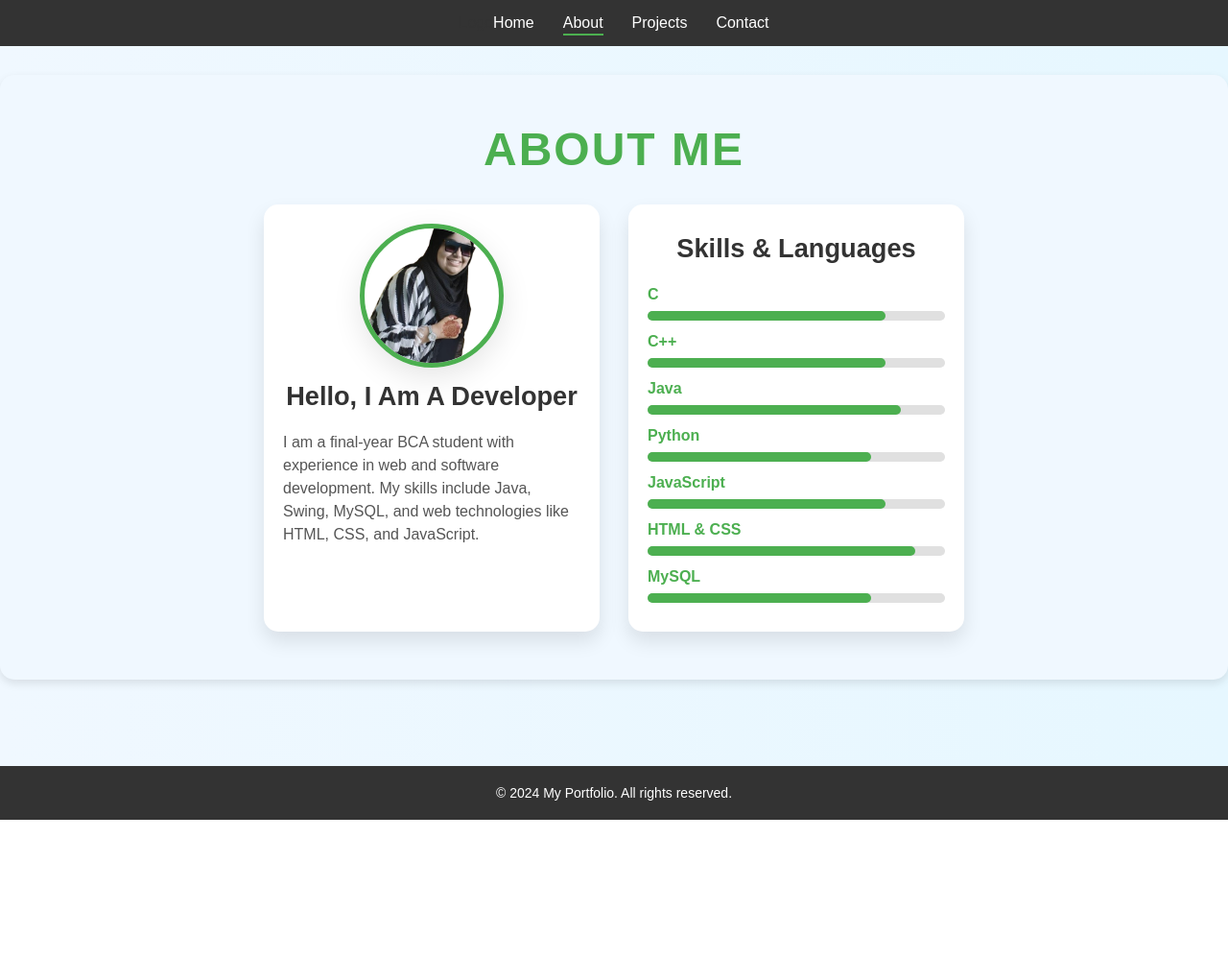
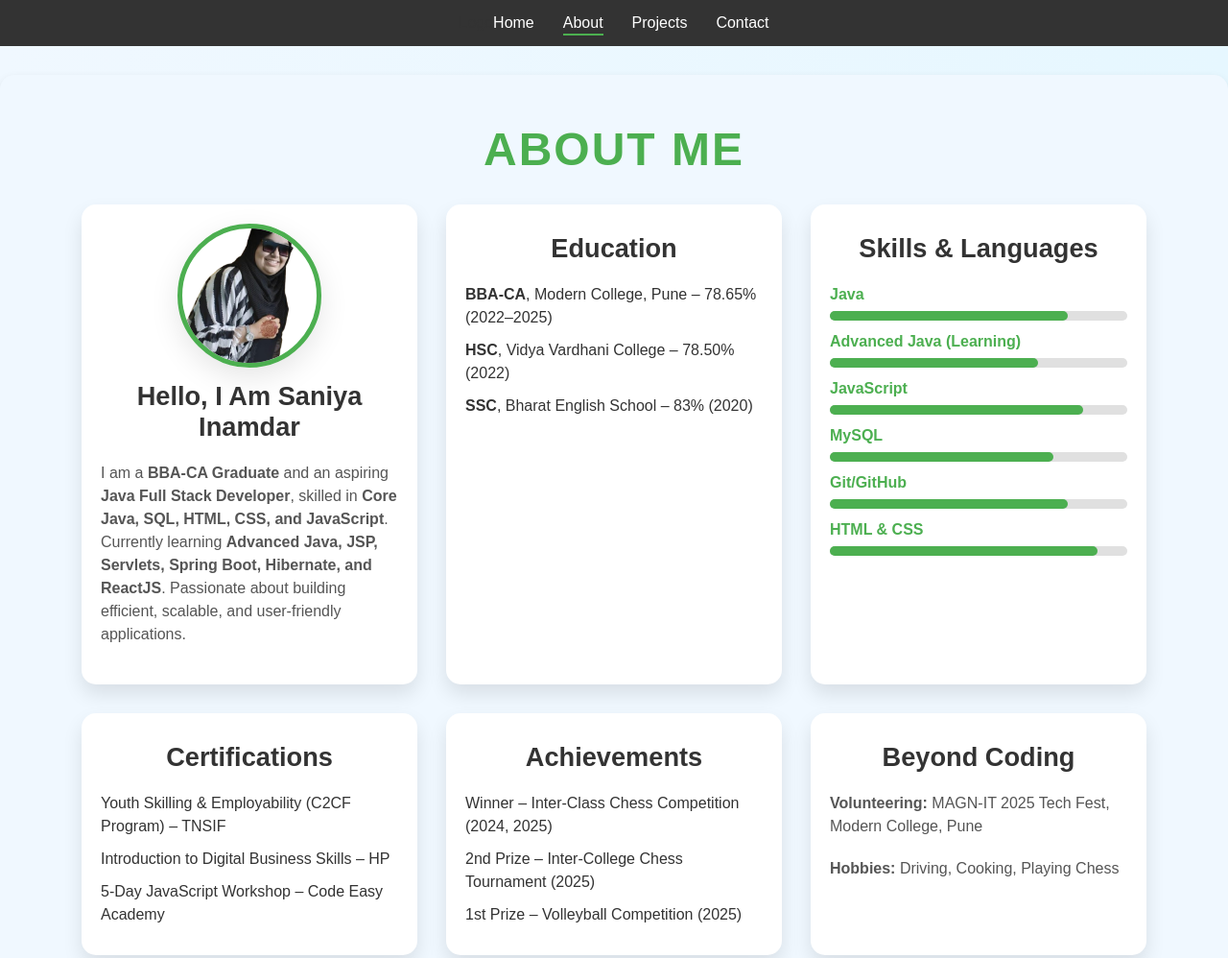
Before and after one commit to SaniyaInamdar/Portfolio, a plain HTML site: page about.html in a window 1280 px wide. Shown: the top 998 px of the page at 96% size. Before the commit the page ends 854 px from the top, so only its background shows below. Drawn offline with Linux system fonts and the light colour scheme.

Commit message:
Portolio update

```diff
--- a/about.html
+++ b/about.html
@@ -22,74 +22,111 @@
       </div>
     </nav>
 
+    <!-- About Section -->
     <section class="about-section">
       <h1>About Me</h1>
       <div class="cards">
-        <!-- First Card: Image and About Information -->
+
+        <!-- Intro Card -->
         <div class="card">
           <div class="card-header">
             <div class="image-container">
-              <img src="myimg.png" alt="Your Image" />
+              <img src="myimg.png" alt="Saniya Inamdar" />
             </div>
-            <h2>Hello, I am a Developer</h2>
+            <h2>Hello, I am Saniya Inamdar</h2>
           </div>
           <div class="card-body">
-            <p>I am a final-year BCA student with experience in web and software development. My skills include Java, Swing, MySQL, and web technologies like HTML, CSS, and JavaScript.</p>
+            <p>
+              I am a <b>BBA-CA Graduate</b> and an aspiring <b>Java Full Stack Developer</b>,
+              skilled in <b>Core Java, SQL, HTML, CSS, and JavaScript</b>.
+              Currently learning <b>Advanced Java, JSP, Servlets, Spring Boot, Hibernate, and ReactJS</b>.
+              Passionate about building efficient, scalable, and user-friendly applications.
+            </p>
           </div>
         </div>
 
-        <!-- Second Card: Skills and Proficiency -->
+        <!-- Education Card -->
+        <div class="card">
+          <div class="card-header">
+            <h2>Education</h2>
+          </div>
+          <div class="card-body">
+            <ul>
+              <li><b>BBA-CA</b>, Modern College, Pune – 78.65% (2022–2025)</li>
+              <li><b>HSC</b>, Vidya Vardhani College – 78.50% (2022)</li>
+              <li><b>SSC</b>, Bharat English School – 83% (2020)</li>
+            </ul>
+          </div>
+        </div>
+
+        <!-- Skills Card -->
         <div class="card">
           <div class="card-header">
             <h2>Skills & Languages</h2>
           </div>
           <div class="card-body">
             <ul>
-              <li>
-                <span>C</span>
-                <div class="progress-bar">
-                  <div class="progress-fill" style="width: 80%"></div>
-                </div>
+              <li><span>Java</span>
+                <div class="progress-bar"><div class="progress-fill" style="width: 80%"></div></div>
               </li>
-              <li>
-                <span>C++</span>
-                <div class="progress-bar">
-                  <div class="progress-fill" style="width: 80%"></div>
-                </div>
+              <li><span>Advanced Java (Learning)</span>
+                <div class="progress-bar"><div class="progress-fill" style="width: 70%"></div></div>
               </li>
-              <li>
-                <span>Java</span>
-                <div class="progress-bar">
-                  <div class="progress-fill" style="width: 85%"></div>
-                </div>
+              <li><span>JavaScript</span>
+                <div class="progress-bar"><div class="progress-fill" style="width: 85%"></div></div>
               </li>
-              <li>
-                <span>Python</span>
-                <div class="progress-bar">
-                  <div class="progress-fill" style="width: 75%"></div>
-                </div>
+              <li><span>MySQL</span>
+                <div class="progress-bar"><div class="progress-fill" style="width: 75%"></div></div>
               </li>
-              <li>
-                <span>JavaScript</span>
-                <div class="progress-bar">
-                  <div class="progress-fill" style="width: 80%"></div>
-                </div>
+              <li><span>Git/GitHub</span>
+                <div class="progress-bar"><div class="progress-fill" style="width: 80%"></div></div>
               </li>
-              <li>
-                <span>HTML & CSS</span>
-                <div class="progress-bar">
-                  <div class="progress-fill" style="width: 90%"></div>
-                </div>
-              </li>
-              <li>
-                <span>MySQL</span>
-                <div class="progress-bar">
-                  <div class="progress-fill" style="width: 75%"></div>
-                </div>
+              <li><span>HTML & CSS</span>
+                <div class="progress-bar"><div class="progress-fill" style="width: 90%"></div></div>
               </li>
             </ul>
           </div>
         </div>
+
+        <!-- Certifications Card -->
+        <div class="card">
+          <div class="card-header">
+            <h2>Certifications</h2>
+          </div>
+          <div class="card-body">
+            <ul>
+              <li>Youth Skilling & Employability (C2CF Program) – TNSIF</li>
+              <li>Introduction to Digital Business Skills – HP</li>
+              <li>5-Day JavaScript Workshop – Code Easy Academy</li>
+            </ul>
+          </div>
+        </div>
+
+        <!-- Achievements Card -->
+        <div class="card">
+          <div class="card-header">
+            <h2>Achievements</h2>
+          </div>
+          <div class="card-body">
+            <ul>
+              <li>Winner – Inter-Class Chess Competition (2024, 2025)</li>
+              <li>2nd Prize – Inter-College Chess Tournament (2025)</li>
+              <li>1st Prize – Volleyball Competition (2025)</li>
+            </ul>
+          </div>
+        </div>
+
+        <!-- Volunteering & Hobbies -->
+        <div class="card">
+          <div class="card-header">
+            <h2>Beyond Coding</h2>
+          </div>
+          <div class="card-body">
+            <p><b>Volunteering:</b> MAGN-IT 2025 Tech Fest, Modern College, Pune</p>
+            <p><b>Hobbies:</b> Driving, Cooking, Playing Chess</p>
+          </div>
+        </div>
+
       </div>
     </section>
   </div>
```
Also changed, not shown: contact.html (+9 -0 lines), index.html (+7 -5 lines), projects.html (+17 -9 lines), 1 other file.
